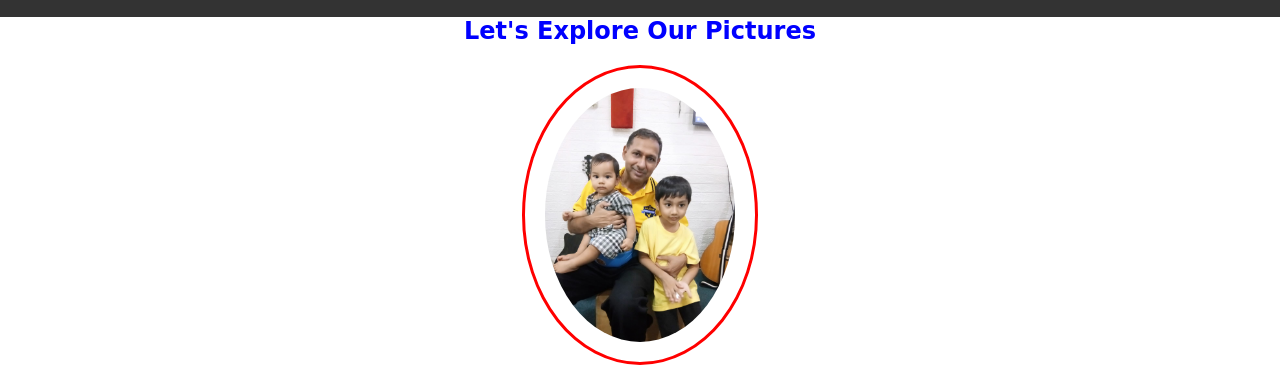
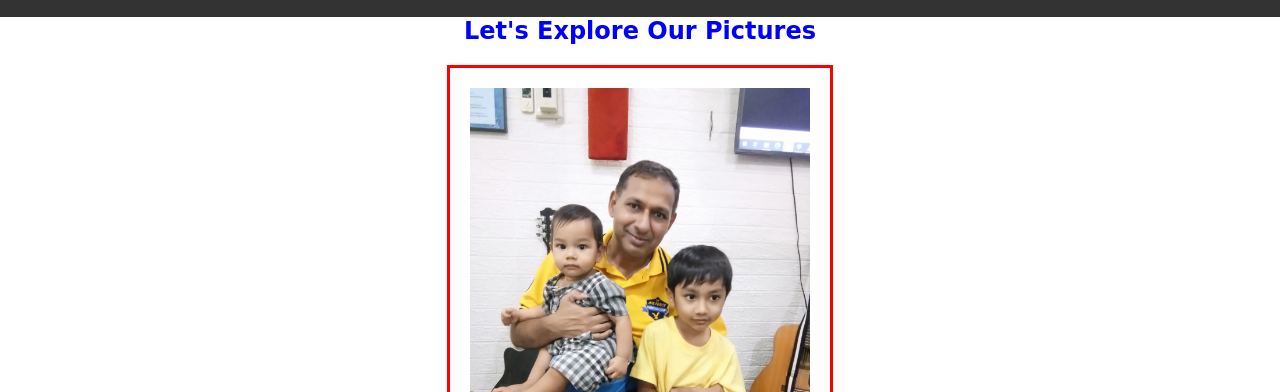
Before and after one commit to fazalz1/pics-app, a plain HTML site: page index.html in a window 1280 px wide. Shown: the part 62-454 px from the top of the page. Drawn offline with Linux system fonts and the light colour scheme.

Commit message:
modified pics

```diff
--- a/main.css
+++ b/main.css
@@ -32,10 +32,10 @@ header {
 }
 
 .images {
-	height: 300px;
+	height: 500px;
 	border: 3px solid red;
 	padding: 20px;
-	border-radius: 50%;
+	/* border-radius: 50%; */
 	margin-top: 20px;
 	margin-bottom: 30px;
 }
```
